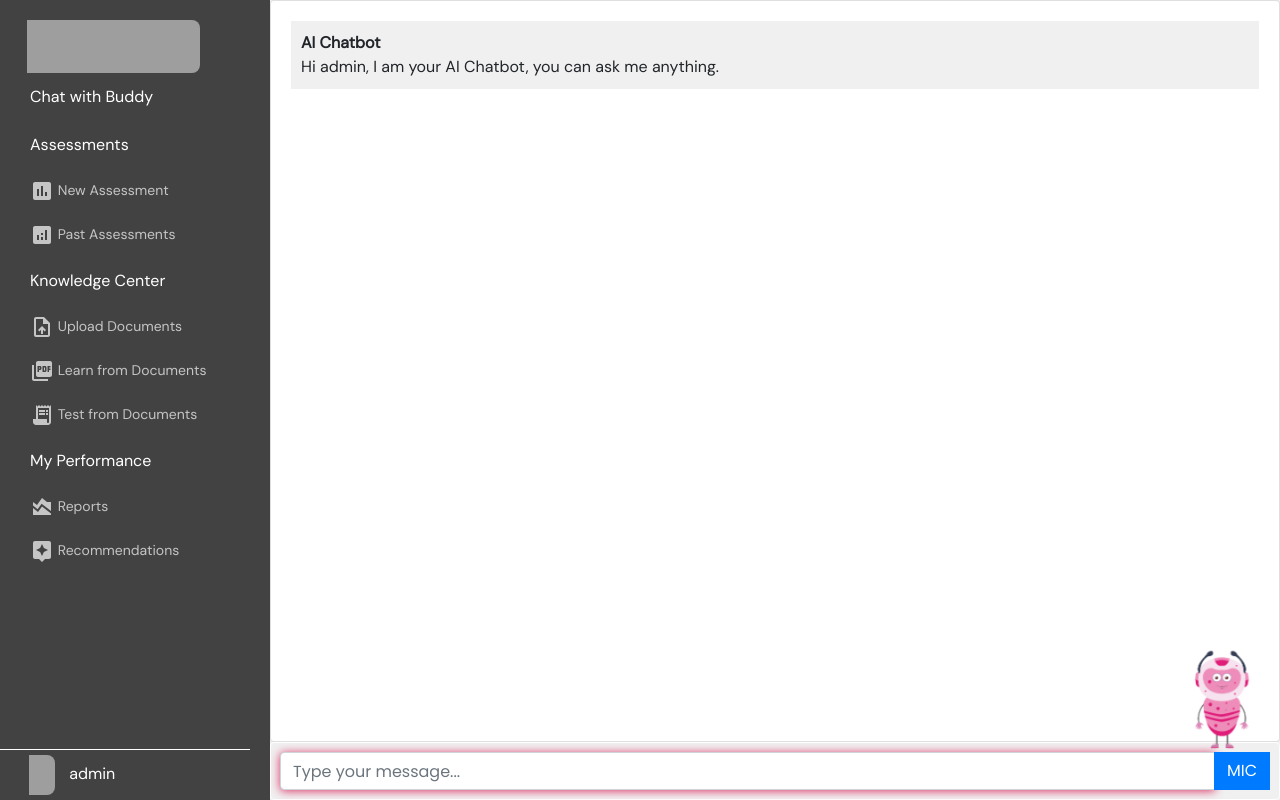
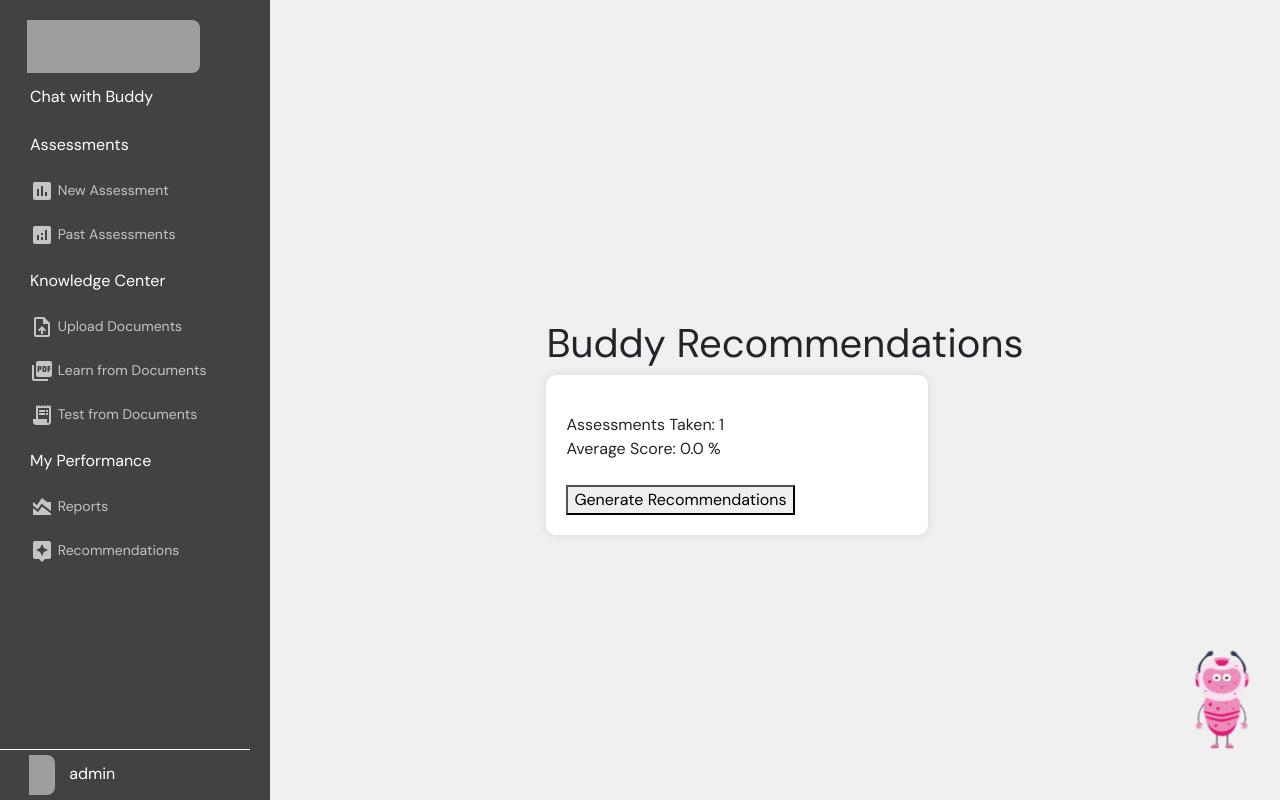
Before and after one commit to igebra-ai/buddygpt, a Django app: page /recommend/ in a window 1280 px wide. Run offline with Django 4.2, Linux system fonts and the light colour scheme; a user stored in the database is signed in; data comes from the database, SQL or seed files in the repository; some libraries are stand-ins or nearby versions; grey boxes are pictures that could not be loaded.

Commit message:
recommendation-first draft

```diff
--- a/chatbot/templates/chat.html
+++ b/chatbot/templates/chat.html
@@ -236,7 +236,7 @@
 
 </div>
 </div>
-{% include 'sidebar copy.html' %}
+{% include 'sidebar.html' %}
 
 <script>
   const messagesList = document.querySelector('.messages-list');
--- a/chatbot/templates/recommendation.html
+++ b/chatbot/templates/recommendation.html
@@ -1,81 +1,14 @@
 {% extends 'base.html' %}
 {% load static %}
 
-
-{% block title%}
+{% block title %}
 Chat with Buddy
-{% endblock%}
+{% endblock %}
 
 {% block styles %}
 <style>
     body, html {
       height: 100%;
-    }
-
-    .messages-box {
-      flex: 1;
-      overflow-y: auto;
-    }
-
-    .messages-list {
-      padding-left: 0;
-    }
-
-    .message {
-      margin-bottom: 15px;
-      list-style: none;
-    }
-
-    .message-text {
-      padding: 10px;
-      border-radius: 5px;
-    }
-
-    .sent {
-      background-color: #dcf8c6;
-      align-self: flex-end;
-    }
-
-    .received {
-      background-color: #f1f0f0;
-      align-self: flex-start;
-    }
-
-    .message-form {
-      /*display: flex;
-      position: fixed;
-      bottom: 0;
-      left: 0;
-      right: 0;
-      padding: 10px;
-      background-color: #f8f9fa;*/
-      width: 100%;
-      padding: 9px;
-      border: 1px solid transparent;
-      border-radius: 4px;
-      border-color: #ffffff;
-      font-family: poppins;
-
-    }
-
-    .message-input {
-      flex: 1;
-      border-radius: 0;
-      border-right: none;
-    }
-
-    .btn-send {
-      border-radius: 4px;
-      background-color: #dc3265;
-      color: #ffffff;
-      cursor: pointer;
-      border-color: #dc3265;
-      box-shadow: 0 1px 10px rgba(202, 20, 87, 0.759);
-    }
-    .btn-send:hover {
-    background-color: #c9c9c9;
-    color: #dc3265;
-    border-color: #dc3265;
     }
 
     .chat-container {
@@ -84,259 +17,157 @@
       flex-direction: column;
       justify-content: center; /* Center content vertically */
       align-items: center; /* Center content horizontally */
-      padding-left: 270px; */ /* Remove or adjust this line */
-  /* padding-bottom: 10px; */
+      padding-left: 290px;  /* Remove or adjust this line */
+      margin-top: 50px; /* Adjusted margin top */
+    }
 
-    }
     .main-container {
       display: flex;
       height: 100%;
     }
 
-    .card {
-    position: relative;
-    display: -ms-flexbox;
-    display: flex;
-    -ms-flex-direction: column;
-    flex-direction: column;
-    min-width: 0;
-    word-wrap: break-word;
-    background-color: #fff;
-    background-clip: border-box;
-    border: 1px solid transparent rgb(255, 255, 255);
-    width: 100%;}
-
-    .form-control {
-    display: block;
-    width: 100%;
-    height: calc(1.5em + .75rem + 2px);
-    padding: .375rem .75rem;
-    font-size: 1rem;
-    font-weight: 400;
-    line-height: 1.5;
-    color: #495057;
-    background-color: #fff;
-    background-clip: padding-box;
-    border: 1px solid #ced4da;
-    border-radius: .25rem;
-    box-shadow: 0px 1px 10px #dc3265;
-    /*transition: border-color .15s ease-in-out, box-shadow .15s ease-in-out;*/
+    .container-box {
+      background-color: #ffffff; /* White background */
+      border-radius: 10px; /* Rounded corners */
+      padding: 20px; /* Padding around the content */
+      box-shadow: 0 0 10px rgba(0, 0, 0, 0.1); /* Box shadow for a subtle effect */
+      margin-bottom: 20px;
+      width: 80%; /* Adjusted width */
     }
 
-.navbar {
-  display: flex;
-  background-color: #efefef; /* Background color */
-  width:100%;
-  box-shadow: 0 0 10px rgba(0, 0, 0, 0.5);
+    .default-response-container {
+      margin-top: 20px;
+      display: none; /* Initially hide the default response container */
     }
 
-.navbar-nav {
-  display: flex;
-  list-style-type: none;
-  padding: 0;
-  margin: 0;
-
+    /* Loading spinner styles */
+    .loading-spinner {
+      text-align: center;
+      margin-top: 10px;
     }
 
-.nav-item {
-  margin-right: 10px; /* Adjust the spacing between nav items */
+    .spinner-border {
+      width: 2rem;
+      height: 2rem;
+      display: inline-block;
+      border-width: 2px;
+      border-color: currentColor;
+      border-top-color: transparent;
+      border-radius: 50%;
+      animation: spinner-border .75s linear infinite;
     }
 
-.nav-link {
-  color: #f44067; /* Text color */
-  text-decoration: none;
-  padding: 10px;
-  font-weight: bold;
-  margin-right: 5px; /* Adjust as needed */
-  padding-left: 10; /* Removes padding on the left */
-  padding-right: 0;
+    @keyframes spinner-border {
+      to {
+        transform: rotate(360deg);
       }
-
-.nav-link:hover {
-  background-color: #cccccc; /* Hover background color */
-  color:#dc3265
     }
-
-
-
-    /*container for sidebar*/
 </style>
 {% endblock %}
 
-
 {% block content %}
-
-
-
 <div class="main-container">
   <div class="chat-container">
-  <div class="card flex-grow-1 ">
+    <ul class="list-unstyled messages-list">
+      <h1 style="margin-top: 20px; padding-top: 20px;">Buddy Recommendations</h1>
 
-    <div class="card-body messages-box">
+      {% for subject, data in aggregated_data.items %}
+      <div class="container-box">
+        <h3 style="padding-top: 10px;">{{ subject }}</h3>
+        <li>Assessments Taken: {{ data.assessments_taken }}</li>
+        <li>Average Score: {{ data.average_score }} %<br><br></li>
+        <!-- Pass subject to JavaScript function -->
+        <button class="generate-recommendations-btn" data-subject="{{ subject }}">Generate Recommendations</button>
 
-      <ul class="list-unstyled messages-list">
-
-         <li class="message received">
-          <div class="message-text">
-            <div class="message-sender">
-              <b>AI Chatbot</b>
-            </div>
-            <div class="message-content">
-              Hi {{user.username}}, I am your AI Chatbot, you can ask me anything.
+        <div class="recommendations-list" style="display: none;">
+          <br><h5>Recommendations:</h5>
+          <!-- Loading Spinner -->
+          <div class="loading-spinner" style="display: none;">
+            <div class="spinner-border text-primary" role="status">
+              <span class="sr-only">Loading...</span>
             </div>
           </div>
-        </li>
 
-        {% for chat in chats %}
-          {% if chat.user == request.user %}
+          <!-- Display recommendations here -->
 
-            <li class="message sent">
-          <div class="message-text">
-            <div class="message-sender">
-              <b>You</b>
-            </div>
-            <div class="message-content">
-              {{chat.message}}
+          <!-- Default Response Container -->
+          <div class="default-response-container">
+            <pre><p id="default-response-{{ subject }}"></p></pre>
           </div>
         </div>
-        </li>
 
-        <li class="message received">
-          <div class="message-text">
-            <div class="message-sender">
-              <b>AI Chatbot</b>
       </div>
-            <div class="message-content">
-              {{chat.response}}
-            </div>
-          </div>
-        </li>
-
-          {% endif %}
       {% endfor %}
 
     </ul>
-
-    </div>
-    <br><br>
-    <br><br>
-    <br><br>
-  </div>
-  <form class="message-form">
-    {% csrf_token %}
-    <div class="input-group">
-      <input type="text" class="form-control message-input" id="messageInput" placeholder="Type your message...">
-
-      <div class="input-group-append">
-        <button type="button" class="btn btn-primary btn-mic">MIC</button>
-        <button type="submit" class="btn btn-primary btn-send" style="display: none;">Send</button>
   </div>
 </div>
-  </form>
 
-</div>
-</div>
 {% include 'sidebar copy.html' %}
 
 <script>
-  const messagesList = document.querySelector('.messages-list');
-  const messageForm = document.querySelector('.message-form');
-  const messageInput = document.getElementById('messageInput'); // Changed to use ID
-  const micButton = document.querySelector('.btn-mic');
-  const sendButton = document.querySelector('.btn-send');
-  const recognition = new webkitSpeechRecognition(); // Speech recognition object
+ // JavaScript to toggle the visibility of recommendations and fetch updated default response
+document.querySelectorAll('.generate-recommendations-btn').forEach(function(btn) {
+    btn.addEventListener('click', function() {
+        var containerBox = this.closest('.container-box'); // Find the closest container box
+        var recommendationsList = containerBox.querySelector('.recommendations-list');
+        var defaultResponseContainer = recommendationsList.querySelector('.default-response-container');
+        var loadingSpinner = recommendationsList.querySelector('.loading-spinner'); // Select the loading spinner
 
-  // Function to show mic button and hide send button
-  function showMicButton() {
-    micButton.style.display = 'inline-block';
-    sendButton.style.display = 'none';
+        if (recommendationsList.style.display === 'none') {
+            recommendationsList.style.display = 'block';
+        } else {
+            recommendationsList.style.display = 'none';
         }
 
-  // Function to show send button and hide mic button
-  function showSendButton() {
-    micButton.style.display = 'none';
-    sendButton.style.display = 'inline-block';
-  }
+        // Show the loading spinner
+        loadingSpinner.style.display = 'block';
 
-  // Event listener for when the input field is clicked
-  messageInput.addEventListener('focus', () => {
-    showSendButton(); // Show send button when input field is clicked
-  });
+        // Retrieve subject from data attribute
+        var subject = this.getAttribute('data-subject');
 
-  // Event listener for when the input field loses focus
-  messageInput.addEventListener('blur', () => {
-    if (messageInput.value.trim() === '') {
-      showMicButton(); // Show mic button if input field is empty
-    }
-  });
-
-  // Event listener for mic button click
-  micButton.addEventListener('click', () => {
-    recognition.start(); // Start speech recognition when mic button is clicked
-  });
-
-  // Event listener for speech recognition result
-  recognition.onresult = (event) => {
-    const result = event.results[0][0].transcript; // Get the recognized text
-    messageInput.value += ' ' + result; // Append the recognized text to the input field
-  };
-
-  // Event listener for form submission
-  messageForm.addEventListener('submit', (event) => {
-    event.preventDefault();
-    const message = messageInput.value.trim();
-    if (message.length === 0) {
-      return;
-    }
-
-    // Add the sent message to the messages list
-    const sentMessageItem = document.createElement('li');
-    sentMessageItem.classList.add('message', 'sent');
-    sentMessageItem.innerHTML = `
-      <div class="message-text">
-        <div class="message-sender">
-          <b>You</b>
-        </div>
-        <div class="message-content">
-          ${message}
-        </div>
-      </div>`;
-    messagesList.appendChild(sentMessageItem);
-
-    // Clear the input field
-    messageInput.value = '';
-
-    // Send the message to the server via fetch
-    fetch('', {
+        // Send AJAX request to backend with subject
+        fetch('/recommend/', {
             method: 'POST',
-      headers: { 'Content-Type': 'application/x-www-form-urlencoded' },
-      body: new URLSearchParams({
-        'csrfmiddlewaretoken': document.querySelector('[name=csrfmiddlewaretoken]').value,
-        'message': message
-      })
+            headers: {
+                'Content-Type': 'application/json',
+                'X-CSRFToken': '{{ csrf_token }}'  // Add CSRF token for CSRF protection
+            },
+            body: JSON.stringify({ subject: subject })
         })
         .then(response => response.json())
         .then(data => {
-      const response = data.response;
-      // Add the received message to the messages list
-      const receivedMessageItem = document.createElement('li');
-      receivedMessageItem.classList.add('message', 'received');
-      receivedMessageItem.innerHTML = `
-        <div class="message-text">
-          <div class="message-sender">
-            <b>AI Chatbot</b>
-          </div>
-          <div class="message-content">
-            ${response}
-          </div>
-        </div>`;
-      messagesList.appendChild(receivedMessageItem);
+            console.log('Received recommendations:', data.default_response);
+            var defaultResponseParagraph = document.getElementById('default-response-' + subject);
+            defaultResponseParagraph.textContent = data.default_response;
+
+            // Show default response container
+            defaultResponseContainer.style.display = 'block';
+
+            // Hide the loading spinner once recommendations are fetched
+            loadingSpinner.style.display = 'none';
+
+            // Adjust the width of the container
+            adjustContainerWidth(containerBox);
+
+            // Scroll to the bottom of the container
+            containerBox.scrollTop = containerBox.scrollHeight;
+        })
+        .catch(error => {
+            console.error('Error:', error);
+            // Hide the loading spinner if there's an error
+            loadingSpinner.style.display = 'none';
+        });
     });
 });
 
-  // Initially, show mic button
-  showMicButton();
+// Function to adjust the width of the container dynamically
+function adjustContainerWidth(containerBox) {
+    var pageWidth = document.documentElement.clientWidth; // Get the width of the page
+    var maxWidth = 0.8 * pageWidth; // Set the maximum width to 80% of the page width
+    containerBox.style.width = maxWidth + 'px'; // Set the width of the container
+}
+
 </script>
 
-
 {% endblock %}
--- a/chatbot/templatetags/custom_filters.py
+++ b/chatbot/templatetags/custom_filters.py
@@ -14,3 +14,7 @@
 
     mb_size = value / (1024 * 1024)
     return "%.2f MB" % mb_size
+
+@register.filter
+def get_item(dictionary, key):
+    return dictionary.get(key)
--- a/chatbot/views.py
+++ b/chatbot/views.py
@@ -1,6 +1,6 @@
 from django.shortcuts import render, redirect
 from .forms import DocumentForm
-from django.http import JsonResponse
+from django.http import HttpResponse, JsonResponse
 from openai import OpenAI
 from django.contrib import auth
 from django.contrib.auth.models import User
@@ -8,11 +8,10 @@
 from django.shortcuts import render
 from django.http import JsonResponse
 import os
-from django.db.models import Avg,Sum,Max
+from django.db.models import Avg,Sum,Max,Count
 from dotenv import load_dotenv
 import json
 from django.db.models import Avg
-from django.http import HttpResponse
 from django.contrib import messages
 from django.contrib.auth import authenticate, login, user_logged_in
 from django_chatbot import settings
@@ -949,31 +948,6 @@
         'types_scores': type_scores,
     })
 
-def openai_recommendation(message):
-    system_message = """You are a test performance analyst.
-You'll have to analyze the test history data for each subject and Based on the user's wrong responses to question, you can judge which concept does the user lacks and generate more such questions to the user for their practice.
-You'll get the details of a single test followed by the questions and responses of the user and correct answer following it. Use proper spacing and line vreaks in your response."""
-    response = client.chat.completions.create(
-        model="gpt-3.5-turbo",
-        messages=[
-            {"role": "system", "content": system_message},
-            {"role": "user", "content": message},
-        ]
-    )
-
-    answer = response.choices[0].message.content.strip()
-    return answer
-
-def recommend(request):
-    if not request.user.is_authenticated:
-        # Redirect the user to the login page, or return a suitable response
-        return redirect('signin')
-    if request.method == 'POST':
-        message = request.POST.get('message')
-        response = openai_recommendation(message)
-
-        return JsonResponse({'message': message, 'response': response})
-    return render(request, 'recommendation.html')
 
 def dashboard_recommend(request, question_id=None):
     if not question_id:
@@ -1024,6 +998,197 @@
     return render(request, 'recommendation copy.html', {'question': question,'sorted_subjects': sorted_subjects,
         'lowest_scoring_subject': lowest_scoring_subject})
 
+from langchain.utilities import SQLDatabase
+from langchain.llms import OpenAI
+from langchain_experimental.sql import SQLDatabaseChain
+from langchain_core.prompts import PromptTemplate
+from langchain.prompts import PromptTemplate
+from langchain.prompts.chat import HumanMessagePromptTemplate
+from langchain_openai import ChatOpenAI
+from langchain.schema import HumanMessage, SystemMessage
+
+llm = ChatOpenAI(model_name="gpt-3.5-turbo", openai_api_key=OPENAI_API_KEY)
+
+## setting up connection connection with SQL DB
+host = '89.117.157.241'
+port = '3306'
+username = 'u913411133_badmin3'
+password = '9z!|]>cQa3T$'
+database_schema = 'u913411133_bgpt1'
+mysql_uri = f"mysql+pymysql://{username}:{password}@{host}:{port}/{database_schema}"
+
+db = SQLDatabase.from_uri(mysql_uri, include_tables=['chatbot_assessmentquestion','chatbot_assessmenthistory'],sample_rows_in_table_info=2)
+
+db_chain = SQLDatabaseChain.from_llm(llm, db, verbose=True)
+
+def openai_recommendation(query: str):
+    def generate(query: str) -> str:
+      host = '89.117.157.241'
+      port = '3306'
+      username = 'u913411133_badmin3'
+      password = '9z!|]>cQa3T$'
+      database_schema = 'u913411133_bgpt1'
+      mysql_uri = f"mysql+pymysql://{username}:{password}@{host}:{port}/{database_schema}"
+
+      db = SQLDatabase.from_uri(mysql_uri, include_tables=['chatbot_assessmentquestion','chatbot_assessmenthistory'],sample_rows_in_table_info=2)
+
+      db_chain = SQLDatabaseChain.from_llm(llm, db, verbose=True)
+
+      def retrieve_from_db(query: str) -> str:
+        db_context = db_chain(query)
+        db_context = db_context['result'].strip()
+        return db_context
+      db_context = retrieve_from_db(query)
+
+      system_message =  """
+      You are a helpful academic score analyst. You know how to analyze the test scores of the kids and provide them with valuable recommendations on how they can improve their scores.
+      Your response should be in the following format
+      Assessment-ID: #you've to display all the assessment_id associated with the subject here \n
+      Recommendation: Access the data from result_details to give tips, and solutions based on the submitted wrong response, weak topics or subjects GROUPED BY assessment_id.
+      """
+
+      human_qry_template = HumanMessagePromptTemplate.from_template(
+          """Input:
+          {human_input}
+
+          Context:
+          {db_context}
+
+          Output:
+          """
+      )
+      messages = [
+        SystemMessage(content=system_message),
+        human_qry_template.format(human_input=query, db_context=db_context)
+      ]
+      response = llm(messages).content
+      #print(response)
+      return response
+    return generate(query)
+
+def recommend(request):
+    if not request.user.is_authenticated:
+        return redirect('signin')  # Redirect to the login page if the user is not authenticated
+
+    if request.method == 'POST':
+        # Check if the request is a POST request
+
+        # Retrieve the subject from the request data
+        data = json.loads(request.body)
+        subject = data.get('subject')
+
+        # Print the received subject
+        print('Received subject:', subject)
+
+        try:
+            # Construct a default message for recommendation specific to the current subject
+            default_message = f"For the assessment_id starting with {request.user}, Provide the recommendations for the subject {subject}"
+
+            # Generate recommendations based on the default message
+            default_response = openai_recommendation(default_message)
+
+            # Return the default_response as part of the JSON response
+            return JsonResponse({'success': True, 'default_response': default_response})
+        except Exception as e:
+            # Handle exceptions
+            return JsonResponse({'success': False, 'error': str(e)})
+
+    # Fetch all assessment history records for the current user in reverse order from the AssessmentHistory database
+    user_assessment_history = AssessmentHistory.objects.filter(user=request.user).order_by('-assessment_id')
+
+    # Create a dictionary to hold the aggregated data by subject
+    aggregated_data_dict = {}
+
+    for history in user_assessment_history:
+        # Aggregate data by subject
+        aggregated_data = user_assessment_history.values('subject').annotate(
+            assessments_taken=Count('subject'),
+            total_score=Sum('score'),
+            total_max_score=Sum('max_score')
+        )
+
+        for item in aggregated_data:
+            subject = item['subject']
+            assessments_taken = item['assessments_taken']
+            total_score = item['total_score']
+            total_max_score = item['total_max_score']
+            average_score = 100 * total_score / total_max_score if total_max_score else 0
+
+            # Store the data in the dictionary
+            if subject not in aggregated_data_dict:
+                aggregated_data_dict[subject] = {
+                    'assessments_taken': assessments_taken,
+                    'average_score': average_score,
+                    'total_score': total_score,
+                    'recommendations': []  # Initialize an empty list to store recommendations
+                }
+
+    context = {
+        'aggregated_data': aggregated_data_dict,
+        'default_response': None  # Initially set default_response to None
+    }
+
+    return render(request, 'recommendation.html', context)
+
+
+
+def recommend1(request):
+    if not request.user.is_authenticated:
+        return redirect('signin')  # Redirect to the login page if the user is not authenticated
+
+    # Fetch all assessment history records for the current user in reverse order from the AssessmentHistory database
+    user_assessment_history = AssessmentHistory.objects.filter(user=request.user).order_by('-assessment_id')
+
+    # Create a dictionary to hold the aggregated data by subject
+    aggregated_data_dict = {}
+
+    # Aggregate data for each subject
+    aggregated_data = user_assessment_history.values('subject').annotate(
+        assessments_taken=Count('subject'),
+        total_score=Sum('score'),
+        total_max_score=Sum('max_score')
+    )
+
+    for item in aggregated_data:
+        subject = item['subject']
+        assessments_taken = item['assessments_taken']
+        total_score = item['total_score']
+        total_max_score = item['total_max_score']
+        average_score = 100 * total_score / total_max_score if total_max_score else 0
+
+        # Initialize the subject data in the dictionary
+        aggregated_data_dict[subject] = {
+            'assessments_taken': assessments_taken,
+            'average_score': average_score,
+            'recommendations': []  # Initialize an empty list to store recommendations
+        }
+
+    # Create a dictionary to hold the recommendations for each subject
+    subject_recommendations = {}
+
+    # Handle the GET request to generate recommendations for a specific subject
+    subject = request.GET.get('subject')
+    if subject:
+        specific_assessment_history = user_assessment_history.filter(subject=subject)
+        recommendations = []
+        for history in specific_assessment_history:
+            default_message = f"For the assessment_id starting with {history.user}, Provide the recommendations for the subject {subject}"
+            try:
+                default_response = openai_recommendation(default_message)
+            except Exception as e:
+                default_response = str(e)  # Just for demonstration, replace with appropriate error handling
+            recommendations.append(default_response)
+
+        subject_recommendations[subject] = recommendations
+
+    # Pass the aggregated data and recommendations to the template context
+    context = {
+        'aggregated_data': aggregated_data_dict,
+        'subject_recommendations': subject_recommendations,
+    }
+
+    return render(request, 'recommendation.html', context)
+
 
 def end(request):
     return render(request, 'end.html')
```
Also changed, not shown: media/profile_pics/onepunch_p1VejYu.webp (added). Lines whose indentation alone changed are shown as unchanged.
